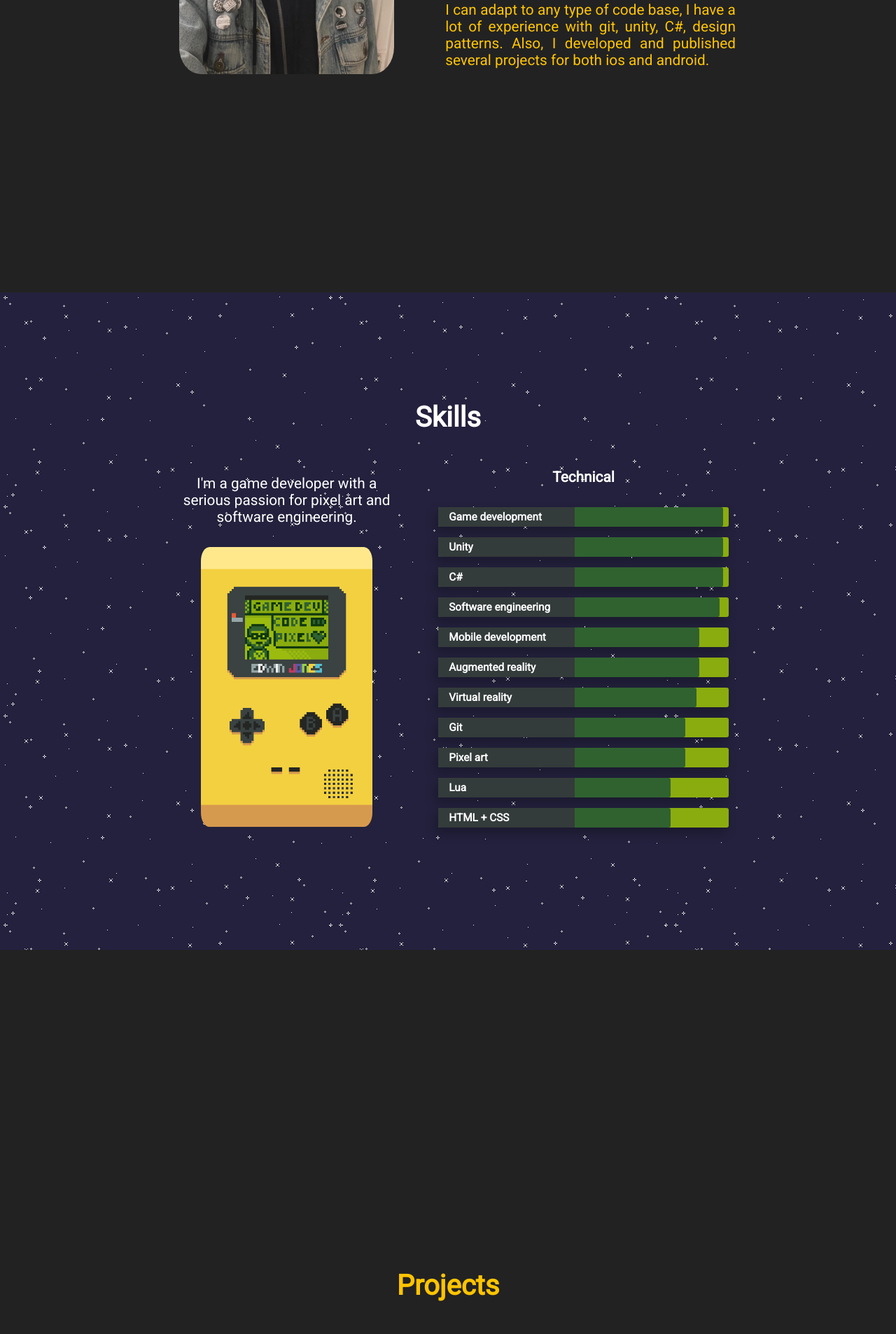
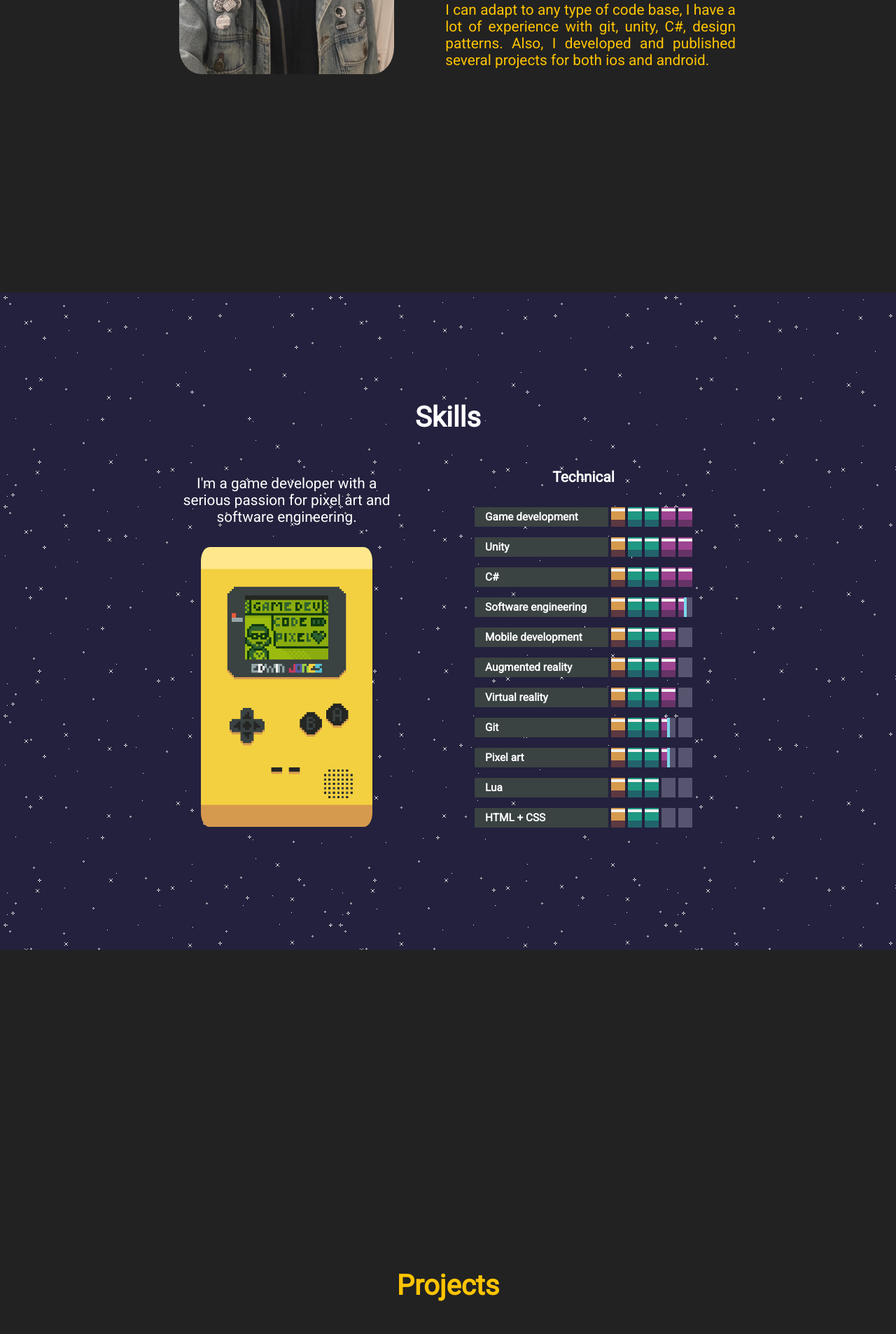
Before and after one commit to edwingamedev/edwingamedev.github.io, a Jekyll site: the page built from index.html, in a window 1280 px wide. Shown: the part 1542-3449 px from the top of the page at 70% size. Built offline with Jekyll 4.4.1, drawn with Linux system fonts in a browser that asks for light colours; nearby versions of some CDN libraries.

Commit message:
Add custom animated progress bar

```diff
--- a/_config.yml
+++ b/_config.yml
@@ -13,9 +13,3 @@ email: edwinjonesholanda@gmail.com
 profile_picture: assets/images/profile-pic.png
 self_pic: assets/images/self.jpg
 card: assets/images/card.png
-favicon: favicon.ico
-
-# pallete
-color_text: "#ffc400"
-color_head: "222"
-color_head: ffc400
--- a/_includes/skills.html
+++ b/_includes/skills.html
@@ -15,60 +15,61 @@
                 <div class="technical-skills">
                     <h3 class="center-align skills-subsection">Technical</h3>
                     <div class="progress-bars">
-                        <div class="skillbar clearfix" data-percent="98%">
-                            <div class="skillbar-title"><span>Game development</span></div>
-                            <div class="skillbar-bar"></div>
+                        <div class="progressbar">
+                            <div class="progressbar-title"><span>Game development</span></div>
+                            <div class="progressbar-bar  progressbar-bar-10"></div>
                         </div> <!-- End Skill Bar -->
 
-                        <div class="skillbar clearfix" data-percent="98%">
-                            <div class="skillbar-title"><span>Unity</span></div>
-                            <div class="skillbar-bar"></div>
+                        <div class="progressbar">
+                            <div class="progressbar-title"><span>Unity</span></div>
+                            <div class="progressbar-bar progressbar-bar-10"></div>
                         </div> <!-- End Skill Bar -->
 
-                        <div class="skillbar clearfix" data-percent="98%">
-                            <div class="skillbar-title"><span>C#</span></div>
-                            <div class="skillbar-bar"></div>
+                        <div class="progressbar">
+                            <div class="progressbar-title"><span>C#</span></div>
+                            <div class="progressbar-bar progressbar-bar-10"></div>
                         </div> <!-- End Skill Bar -->
 
-                        <div class="skillbar clearfix" data-percent="97%">
-                            <div class="skillbar-title"><span>Software engineering</span></div>
-                            <div class="skillbar-bar"></div>
+                        <div class="progressbar">
+                            <div class="progressbar-title"><span>Software engineering</span></div>
+                            <div class="progressbar-bar progressbar-bar-9"></div>
                         </div> <!-- End Skill Bar -->
 
-                        <div class="skillbar clearfix" data-percent="90%">
-                            <div class="skillbar-title"><span>Mobile development</span></div>
-                            <div class="skillbar-bar"></div>
+                        <div class="progressbar">
+                            <div class="progressbar-title"><span>Mobile development</span></div>
+                            <div class="progressbar-bar progressbar-bar-8"></div>
                         </div> <!-- End Skill Bar -->
 
-                        <div class="skillbar clearfix" data-percent="90%">
-                            <div class="skillbar-title"><span>Augmented reality</span></div>
-                            <div class="skillbar-bar"></div>
+                        <div class="progressbar">
+                            <div class="progressbar-title"><span>Augmented reality</span></div>
+                            <div class="progressbar-bar progressbar-bar-8"></div>
                         </div> <!-- End Skill Bar -->
 
-                        <div class="skillbar clearfix" data-percent="89%">
-                            <div class="skillbar-title"><span>Virtual reality</span></div>
-                            <div class="skillbar-bar"></div>
+                        <div class="progressbar">
+                            <div class="progressbar-title"><span>Virtual reality</span></div>
+                            <div class="progressbar-bar progressbar-bar-8"></div>
                         </div> <!-- End Skill Bar -->
 
-                        <div class="skillbar clearfix" data-percent="85%">
-                            <div class="skillbar-title"><span>Git</span></div>
-                            <div class="skillbar-bar"></div>
+                        <div class="progressbar">
+                            <div class="progressbar-title"><span>Git</span></div>
+                            <div class="progressbar-bar progressbar-bar-7"></div>
                         </div> <!-- End Skill Bar -->
 
-                        <div class="skillbar clearfix" data-percent="85%">
-                            <div class="skillbar-title"><span>Pixel art</span></div>
-                            <div class="skillbar-bar"></div>
+                        <div class="progressbar">
+                            <div class="progressbar-title"><span>Pixel art</span></div>
+                            <div class="progressbar-bar progressbar-bar-7"></div>
                         </div> <!-- End Skill Bar -->
 
-                        <div class="skillbar clearfix" data-percent="80%">
-                            <div class="skillbar-title"><span>Lua</span></div>
-                            <div class="skillbar-bar"></div>
+                        <div class="progressbar">
+                            <div class="progressbar-title"><span>Lua</span></div>
+                            <div class="progressbar-bar progressbar-bar-6"></div>
                         </div> <!-- End Skill Bar -->
 
-                        <div class="skillbar clearfix" data-percent="80%">
-                            <div class="skillbar-title"><span>HTML + CSS</span></div>
-                            <div class="skillbar-bar"></div>
+                        <div class="progressbar">
+                            <div class="progressbar-title"><span>HTML + CSS</span></div>
+                            <div class="progressbar-bar progressbar-bar-6"></div>
                         </div> <!-- End Skill Bar -->
+
                     </div>
                 </div>
             </div>
--- a/assets/css/main.css
+++ b/assets/css/main.css
@@ -5,8 +5,9 @@
 
   --progress-color: #8bac0f;
   --progress-background-color: #306230;
-  --progress-title-color: #fff;
+  --progress-title-color: #ffffff;
   --progress-title-background-color: #3a4242;
+  --progress-bar-background-color: #57546f;
 }
 
 body {
@@ -141,6 +142,8 @@ img {
 
 .progress-bars {
   margin-top: 30px;
+  display: grid;
+  place-items: center;
 }
 
 .about-grid {
--- a/assets/css/progress.css
+++ b/assets/css/progress.css
@@ -41,7 +41,6 @@
 
 .skillbar-title span {
     display: block;
-    background: rgba(0, 0, 0, 0.1);
     padding: 0 15px;
     height: 28px;
     line-height: 28px;
@@ -62,3 +61,157 @@
     -moz-border-radius: 3px;
     -webkit-border-radius: 3px;
 }
+
+.progressbar {
+    position: relative;
+    display: block;
+    margin-bottom: 15px;
+    width: 75%;
+    background: var(--progress-bar-background-color);
+    height: 28px;
+    border-radius: 3px;
+    -moz-border-radius: 3px;
+    -webkit-border-radius: 3px;
+    -webkit-transition: 0.4s linear;
+    -moz-transition: 0.4s linear;
+    -ms-transition: 0.4s linear;
+    -o-transition: 0.4s linear;
+    transition: 0.4s linear;
+    -webkit-transition-property: width, background-color;
+    -moz-transition-property: width, background-color;
+    -ms-transition-property: width, background-color;
+    -o-transition-property: width, background-color;
+    transition-property: width, background-color;
+    font-family: inherit;
+}
+
+.progressbar-title {
+    position: absolute;
+    top: 0;
+    left: 0;
+    width: 195px;
+    font-weight: bold;
+    color: var(--progress-title-color);
+    -webkit-border-top-left-radius: 3px;
+    -webkit-border-bottom-left-radius: 4px;
+    -moz-border-radius-topleft: 3px;
+    -moz-border-radius-bottomleft: 3px;
+    border-top-left-radius: 3px;
+    border-bottom-left-radius: 3px;
+    font-size: 0.96rem;
+    background: var(--progress-title-background-color);
+}
+
+.progressbar-title span {
+    display: block;
+    padding: 0 15px;
+    height: 28px;
+    line-height: 28px;
+    -webkit-border-top-left-radius: 3px;
+    -webkit-border-bottom-left-radius: 3px;
+    -moz-border-radius-topleft: 3px;
+    -moz-border-radius-bottomleft: 3px;
+    border-top-left-radius: 3px;
+    border-bottom-left-radius: 3px;
+}
+
+.progressbar-bar {
+    width: var(--progressbar-width);
+    height: var(--progressbar-height);
+    left: 190px;
+    position: relative;
+
+    background: url(../images/progressBar.png);
+    background-position: center;
+    background-size: 100% cover;
+    background-repeat: no-repeat;
+
+    animation: progress-idle 0s forwards,
+        progress-fill var(--progressbar-duration) var(--progressbar-delay) steps(var(--progressbar-fill-frames)) forwards;
+}
+
+.progressbar-bar-10 {
+    animation: progress-idle 0s forwards,
+        progress-fill var(--progressbar-duration) var(--progressbar-delay) steps(var(--progressbar-fill-frames)) forwards,
+        progress-highlight var(--progressbar-duration) var(--progressbar-highlight-delay) steps(var(--progressbar-highlight-frames)) forwards,
+        progress-end var(--progressbar-duration) var(--progressbar-end-delay) steps(var(--progressbar-highlight-frames)) forwards;
+}
+
+.progressbar-bar-9 {
+    --progressbar-fill-frames: 9;
+    --progressbar-fill-end: calc(-1 * var(--progressbar-width) * var(--progressbar-fill-frames));
+}
+
+.progressbar-bar-8 {
+    --progressbar-fill-frames: 8;
+    --progressbar-fill-end: calc(-1 * var(--progressbar-width) * var(--progressbar-fill-frames));
+}
+
+.progressbar-bar-7 {
+    --progressbar-fill-frames: 7;
+    --progressbar-fill-end: calc(-1 * var(--progressbar-width) * var(--progressbar-fill-frames));
+}
+
+.progressbar-bar-6 {
+    --progressbar-fill-frames: 6;
+    --progressbar-fill-end: calc(-1 * var(--progressbar-width) * var(--progressbar-fill-frames));
+}
+
+:root {
+    --progressbar-full-width: 1890px;
+    --progressbar-height: 100%;
+    --progressbar-width: calc(var(--progressbar-full-width) / 15);
+
+    --progressbar-duration: calc(0.05s * var(--progressbar-fill-frames));
+
+    --progressbar-delay: 1s;
+    --progressbar-highlight-delay: calc(var(--progressbar-delay) + var(--progressbar-duration) + .5s);
+    --progressbar-end-delay: calc(0.15s + calc(var(--progressbar-highlight-delay) + var(--progressbar-duration)));
+
+    --progressbar-fill-frames: 10;
+    --progressbar-fill-end: calc(-1 * var(--progressbar-width) * var(--progressbar-fill-frames));
+
+    --progressbar-highlight-frames: 4;
+    --progressbar-highlight-start: calc(-1 * var(--progressbar-width) * 10);
+    --progressbar-highlight-end: calc(-1 * var(--progressbar-width) * 14);
+}
+
+@keyframes progress-idle {
+    0% {
+        background-position: 0;
+    }
+
+    100% {
+        background-position: 0;
+    }
+}
+
+@keyframes progress-end {
+    0% {
+        background-position: var(--progressbar-highlight-start);
+    }
+
+    100% {
+        background-position: var(--progressbar-highlight-start);
+    }
+}
+
+@keyframes progress-fill {
+    0% {
+        background-position: 0px;
+    }
+
+    100% {
+        background-position: var(--progressbar-fill-end);
+    }
+}
+
+@keyframes progress-highlight {
+    0% {
+        background-position: var(--progressbar-highlight-start);
+    }
+
+    100% {
+        background-position: var(--progressbar-highlight-end);
+    }
+}
```
Also changed, not shown: assets/images/progressBar.png (added).
